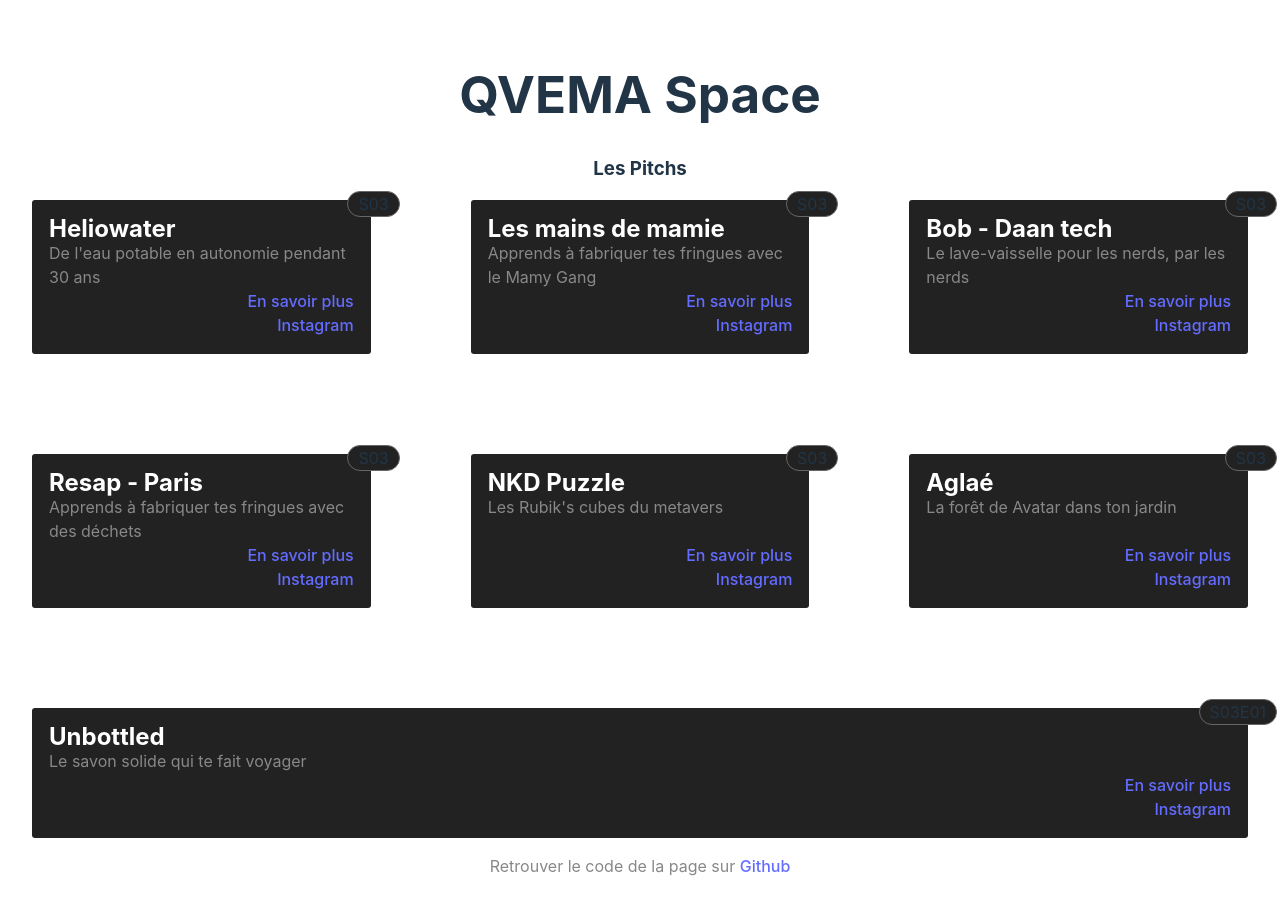
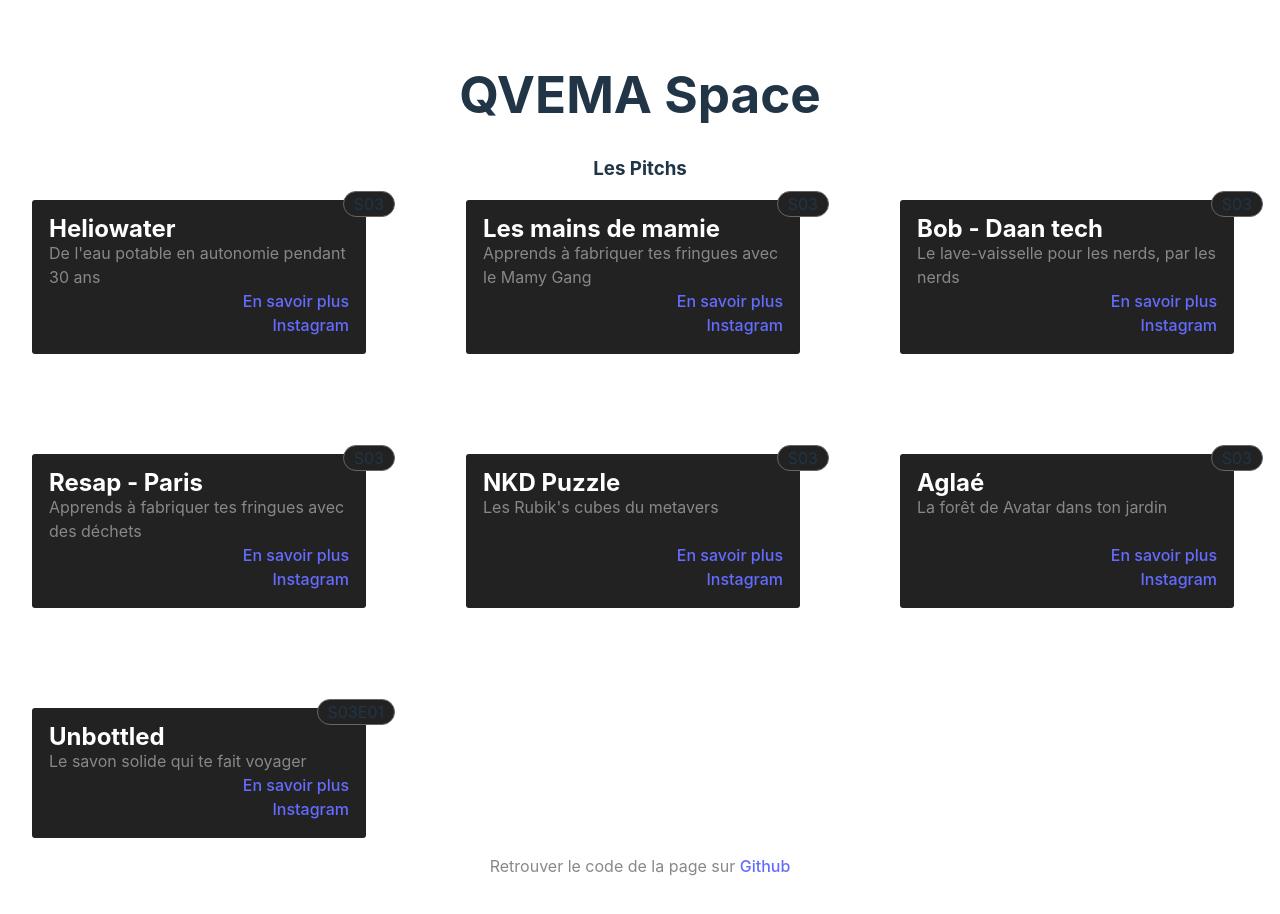
Before and after one commit to monsieurpigeon/qvema.space, a React (Vite) app: page / in a window 1280 px wide. Shown: the top 914 px of the page. Built offline with nearby package versions, Linux system fonts and the light colour scheme.

Commit message:
Fix style

```diff
--- a/src/components/Company/style.css
+++ b/src/components/Company/style.css
@@ -12,7 +12,8 @@
     position: relative;
     cursor: pointer;
     user-select: none;
-    width: 300px;
+    max-width: 300px;
+    min-width: 300px;
 }
 
 .card:hover {
```
